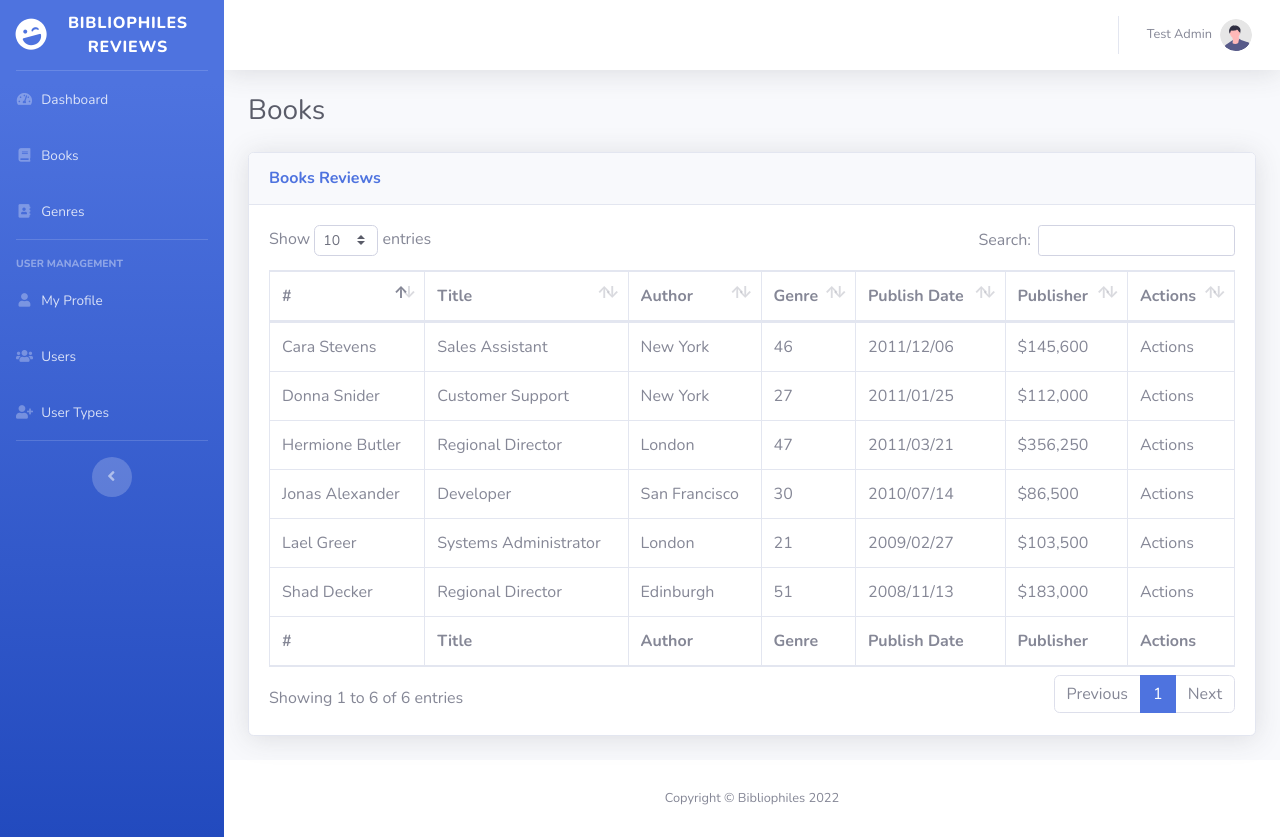
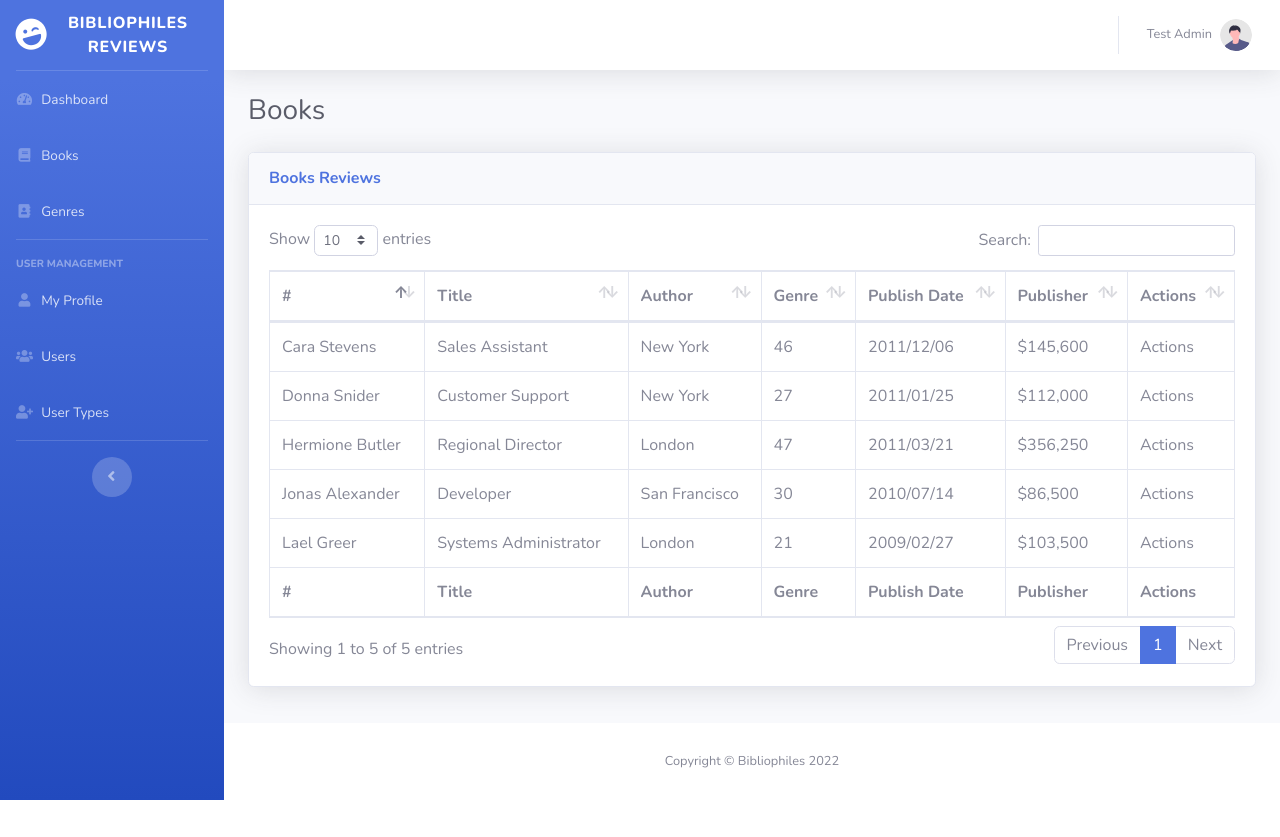
Before and after one commit to homemix/bibliophiles, a Flask app: page /books in a window 1280 px wide. After the commit the page ends 800 px from the top, so only its background shows below. Run offline with Flask 2, Linux system fonts and the light colour scheme; some libraries are stand-ins or nearby versions.

```diff
--- a/templates/books/index.html
+++ b/templates/books/index.html
@@ -68,15 +68,6 @@
                          <td>Actions</td>
                     </tr>
                     <tr>
-                        <td>Shad Decker</td>
-                        <td>Regional Director</td>
-                        <td>Edinburgh</td>
-                        <td>51</td>
-                        <td>2008/11/13</td>
-                        <td>$183,000</td>
-                         <td>Actions</td>
-                    </tr>
-                    <tr>
                         <td>Donna Snider</td>
                         <td>Customer Support</td>
                         <td>New York</td>
```
